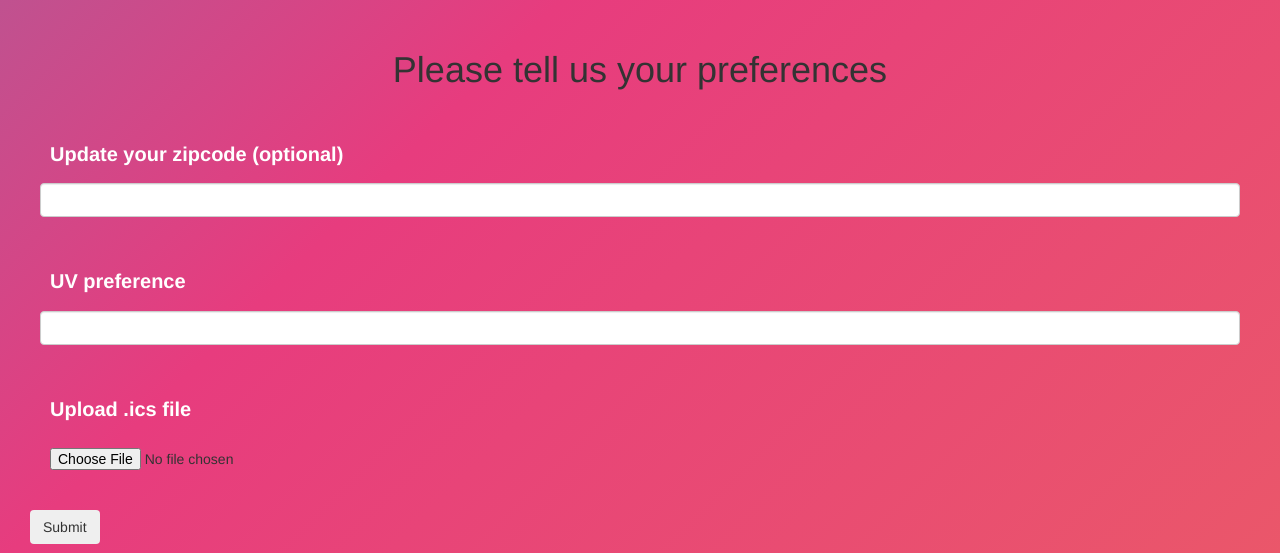
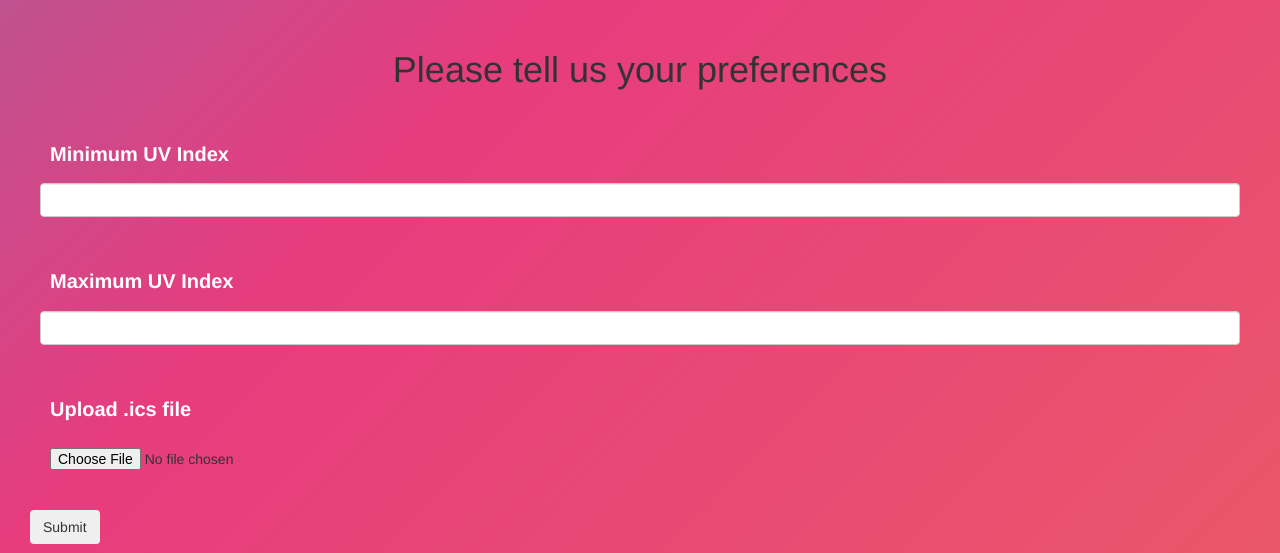
Before and after one commit to CaptFalc/Tanning-Scheduler, a Flask app: template templates/layout.html in a window 1280 px wide. Shown: the top 553 px of the page. Run offline with Flask 2, Linux system fonts and the light colour scheme; the template is opened without the code that fills it, so the values that code supplies are empty.

Commit message:
Fixed typos, small style changes.

```diff
--- a/app.py
+++ b/app.py
@@ -41,43 +41,49 @@ users = cursor.fetchall()
 
 
 def getUvi(lat, lon, exclude="minutely,current,alerts"):
-	#Takes coordinates (ints), returns tuple of two lists: uv index of next 48 hours and 5 days.
+    # Takes coordinates (ints), returns tuple of two lists: uv index of next 48 hours and 5 days.
     apikey = os.environ.get('apikey')
-    api_url = "https://api.openweathermap.org/data/3.0/onecall?lat={0}&lon={1}&exclude={2}&appid={3}".format(lat, lon, exclude, apikey)
-    response=requests.get(api_url)
-    response=response.json()
-    hours=[]
-    days=[]
+    api_url = "https://api.openweathermap.org/data/3.0/onecall?lat={0}&lon={1}&exclude={2}&appid={3}".format(
+        lat, lon, exclude, apikey)
+    response = requests.get(api_url)
+    response = response.json()
+    hours = []
+    days = []
     for x in response["hourly"]:
-        dt=x["dt"]
-        uvi=x["uvi"]
-        hours.append(dt,uvi)
+        dt = x["dt"]
+        uvi = x["uvi"]
+        hours.append(dt, uvi)
     print("daily")
     for x in range(5):
-        y=response["daily"][x]
-        dt=y["dt"]
-        uvi=y["uvi"]
-        days.append((dt,uvi))
-    return (hours,days)
+        y = response["daily"][x]
+        dt = y["dt"]
+        uvi = y["uvi"]
+        days.append((dt, uvi))
+    return (hours, days)
+
 
 def getLocation(user):
-	#Gets location of user from database, if not found returns False
-	cursor=conn.cursor()
-	if cursor.execute("SELECT lat,lon from zipcodes where zipcode in(select zipcode from users where email='{0}')".format(user)):
-		return cursor.fetchone()
-	else:
-		cursor.execute("Select zipcode from users where email='{0}'".format(user))
-		zipcode=cursor.fetchone()
-		latlon=getlatLon(zipcode)
-		cursor.execute("Insert INTO zipcodes (zipcode,lat,lon) VALUES (%s,%s,%s)",zipcode,latlon[0],latlon[1])
-		conn.commit()
-		return latlon
+    # Gets location of user from database, if not found returns False
+    cursor = conn.cursor()
+    if cursor.execute("SELECT lat,lon from zipcodes where zipcode in(select zipcode from users where email='{0}')".format(user)):
+        return cursor.fetchone()
+    else:
+        cursor.execute(
+            "Select zipcode from users where email='{0}'".format(user))
+        zipcode = cursor.fetchone()
+        latlon = getlatLon(zipcode)
+        cursor.execute("Insert INTO zipcodes (zipcode,lat,lon) VALUES (%s,%s,%s)",
+                       zipcode, latlon[0], latlon[1])
+        conn.commit()
+        return latlon
 
 
-#Starter code for finding schedule. Takes user, uv preferences, schedule, outputs uv schedule data
-def getSchedule(useremail,preferences,schedule=None):
-    location=getLocation(useremail)
+# Starter code for finding schedule. Takes user, uv preferences, schedule, outputs uv schedule data
+def getSchedule(useremail, uvpref, schedule=None):
+    location = getLocation(useremail)
     return 0
+
+
 '''
 	if location:
 		cursor=conn.cursor()
@@ -86,58 +92,61 @@ def getSchedule(useremail,preferences,schedule=None):
 		return False
 '''
 
+
 def getUserList():
-	cursor = conn.cursor()
-	cursor.execute("SELECT email from Users")
-	return cursor.fetchall()
+    cursor = conn.cursor()
+    cursor.execute("SELECT email from Users")
+    return cursor.fetchall()
+
 
 def isEmailUnique(email):
-	#use this to check if a email has already been registered
-	cursor = conn.cursor()
-	if cursor.execute("SELECT email  FROM Users WHERE email = '{0}'".format(email)):
-		#this means there are greater than zero entries with that email
-		return False
-	else:
-		return True
+    # use this to check if a email has already been registered
+    cursor = conn.cursor()
+    if cursor.execute("SELECT email  FROM Users WHERE email = '{0}'".format(email)):
+        # this means there are greater than zero entries with that email
+        return False
+    else:
+        return True
 
 
 def getlatLon(zip):
     country = pgeocode.Nominatim('us')
     query = country.query_postal_code(zip)
-    latlon=(query["latitude"],query["longitude"])
+    latlon = (query["latitude"], query["longitude"])
     return latlon
 
 
-
-#end login code
+# end login code
 
 class User(flask_login.UserMixin):
-	pass
+    pass
+
 
 @login_manager.user_loader
 def user_loader(email):
-	users = getUserList()
-	if not(email) or email not in str(users):
-		return
-	user = User()
-	user.id = email
-	return user
+    users = getUserList()
+    if not(email) or email not in str(users):
+        return
+    user = User()
+    user.id = email
+    return user
 
 
 @login_manager.request_loader
 def request_loader(request):
-	users = getUserList()
-	email = request.form.get('email')
-	if not(email) or email not in str(users):
-		return
-	user = User()
-	user.id = email
-	cursor = mysql.connect().cursor()
-	cursor.execute("SELECT password FROM Users WHERE email = '{0}'".format(email))
-	data = cursor.fetchall()
-	pwd = str(data[0][0])
-	user.is_authenticated = request.form['password'] == pwd
-	return user
+    users = getUserList()
+    email = request.form.get('email')
+    if not(email) or email not in str(users):
+        return
+    user = User()
+    user.id = email
+    cursor = mysql.connect().cursor()
+    cursor.execute(
+        "SELECT password FROM Users WHERE email = '{0}'".format(email))
+    data = cursor.fetchall()
+    pwd = str(data[0][0])
+    user.is_authenticated = request.form['password'] == pwd
+    return user
 
 
 '''
@@ -150,8 +159,8 @@ def new_page_function():
 
 @app.route('/login', methods=['GET', 'POST'])
 def login():
-	if flask.request.method == 'GET':
-		return '''
+    if flask.request.method == 'GET':
+        return '''
 			   <form action='login' method='POST'>
 				<input type='text' name='email' id='email' placeholder='email'></input>
 				<input type='password' name='password' id='password' placeholder='password'></input>
@@ -159,67 +168,68 @@ def login():
 			   </form></br>
 		   <a href='/'>Home</a>
 			   '''
-	# The request method is POST (page is recieving data)
-	email = flask.request.form['email']
-	cursor = conn.cursor()
-	# check if email is registered
-	if cursor.execute("SELECT password FROM Users WHERE email = '{0}'".format(email)):
-		data = cursor.fetchall()
-		pwd = str(data[0][0])
-		if flask.request.form['password'] == pwd:
-			user = User()
-			user.id = email
-			flask_login.login_user(user)  # okay login in user
-			# protected is a function defined in this file
-			return flask.redirect(flask.url_for('protected'))
+    # The request method is POST (page is recieving data)
+    email = flask.request.form['email']
+    cursor = conn.cursor()
+    # check if email is registered
+    if cursor.execute("SELECT password FROM Users WHERE email = '{0}'".format(email)):
+        data = cursor.fetchall()
+        pwd = str(data[0][0])
+        if flask.request.form['password'] == pwd:
+            user = User()
+            user.id = email
+            flask_login.login_user(user)  # okay login in user
+            # protected is a function defined in this file
+            return flask.redirect(flask.url_for('protected'))
 
-	# information did not match
-	return "<a href='/login'>Try again</a>\
+    # information did not match
+    return "<a href='/login'>Try again</a>\
 			</br><a href='/register'>or make an account</a>"
 
 
 @app.route('/logout')
 def logout():
-	flask_login.logout_user()
-	return render_template('hello.html', message='Logged out')
+    flask_login.logout_user()
+    return render_template('hello.html', message='Logged out')
 
 
 @login_manager.unauthorized_handler
 def unauthorized_handler():
-	return render_template('unauth.html')
+    return render_template('unauth.html')
 
 # you can specify specific methods (GET/POST) in function header instead of inside the functions as seen earlier
 
 
 @app.route("/register", methods=['GET'])
 def register():
-	return render_template('register.html', supress='True')
+    return render_template('register.html', supress='True')
 
 
 @app.route("/register", methods=['POST'])
 def register_user():
-	try:
-		email=request.form.get('email')
-		name=request.form.get('name')
-		password=request.form.get('password')
-		zipcode=request.form.get('zipcode')
-	except:
-		print("couldn't find all tokens") #this prints to shell, end users will not see this (all print statements go to shell)
-		return flask.redirect(flask.url_for('register'))
-	cursor = conn.cursor()
-	test =  isEmailUnique(email)
-	if test:
-		print(cursor.execute("INSERT INTO Users (email, name, password, zipcode) VALUES (%s, %s,%s,%s)",(email, name, password,zipcode)))
-		conn.commit()
-		#log user in
-		user = User()
-		user.id = email
-		flask_login.login_user(user)
-		return render_template('hello.html', name=email, message='Account Created!')
-	else:
-		print("couldn't find all tokens")
-		return flask.redirect(flask.url_for('register'))
-
+    try:
+        email = request.form.get('email')
+        name = request.form.get('name')
+        password = request.form.get('password')
+        zipcode = request.form.get('zipcode')
+    except:
+        # this prints to shell, end users will not see this (all print statements go to shell)
+        print("couldn't find all tokens")
+        return flask.redirect(flask.url_for('register'))
+    cursor = conn.cursor()
+    test = isEmailUnique(email)
+    if test:
+        print(cursor.execute("INSERT INTO Users (email, name, password, zipcode) VALUES (%s, %s,%s,%s)",
+              (email, name, password, zipcode)))
+        conn.commit()
+        # log user in
+        user = User()
+        user.id = email
+        flask_login.login_user(user)
+        return render_template('hello.html', name=email, message='Account Created!')
+    else:
+        print("couldn't find all tokens")
+        return flask.redirect(flask.url_for('register'))
 
 
 # default page
@@ -227,26 +237,33 @@ def register_user():
 
 @app.route("/", methods=['GET'])
 def hello():
-	return render_template('hello.html')
+    return render_template('hello.html')
 
 
 @app.route("/scheduler", methods=['POST'])
 @flask_login.login_required
 def calendar():
-	#gets user inputs, redirects to page with schedule
-	try:
-		preferences=request.form.get('preferences')
-		schedule=request.form.get('schedule')
-		useremail=flask_login.current_user.id
-	except:
-		print("couldn't find all tokens") #this prints to shell, end users will not see this (all print statements go to shell)
-	schedule=getSchedule(useremail,preferences,schedule)
-	if(schedule):
-		pass
-	else:
-		print("Error")
+    # gets user inputs, redirects to page with schedule
+    try:
+        uvmin=request.form.get('uvmin')
+        uvmax=request.form.get('uvmax')
+        uvpref=(uvmin,uvmax)
+        try:
+            schedule=request.form.get('schedule')
+        except:
+            pass
+        useremail = flask_login.current_user.id
+    except:
+        # this prints to shell, end users will not see this (all print statements go to shell)
+        print("couldn't find all tokens")
+    schedule = getSchedule(useremail, uvpref, schedule)
+    if(schedule):
+        pass
+    else:
+        print("Error")
+
 
 if __name__ == "__main__":
-	# this is invoked when in the shell  you run
-	# $ python app.py
-	app.run(port=5000, debug=True)
+    # this is invoked when in the shell  you run
+    # $ python app.py
+    app.run(port=5000, debug=True)
--- a/templates/hello.html
+++ b/templates/hello.html
@@ -10,9 +10,9 @@
     <div class="content">
       <h1>Your Tanning Scheduler</h1>
       <p>Time for some tan lines and good times!
-      Register or log-in if you are a returning costumer</p>
-     <button onclick="location.href='/register'" type="button"> <span> </span>Sign Up </buttom>
-      <button onclick="location.href='/login'" type="button" > <span> </span>Log In </buttom>
+      Register or log-in if you are a returning customer</p>
+     <button onclick="location.href='/register'" type="button"> <span> </span>Sign Up </button>
+      <button onclick="location.href='/login'" type="button" > <span> </span>Log In </button>
     </div>
   </div>
 </body>
--- a/templates/layout.html
+++ b/templates/layout.html
@@ -11,24 +11,28 @@
 <!-- Include all compiled plugins (below), or include individual files as needed -->
 <script src="https://cdn.jsdelivr.net/npm/bootstrap@3.4.1/dist/js/bootstrap.min.js" integrity="sha384-aJ21OjlMXNL5UyIl/XNwTMqvzeRMZH2w8c5cRVpzpU8Y5bApTppSuUkhZXN0VxHd" crossorigin="anonymous"></script>
 <h1>Please tell us your preferences</h1>
-<form method="POST">
+<form method="POST" action="/scheduler">
+     <div class="mb-3">
+        <label for="uvmin" class="style"> Minimum UV Index</label>
+        <input type="number" name="uvmin" class="form-control" /> <br />
+     </div>
+     <div class="mb-3">
+        <label for="uvmax" class="style"> Maximum UV Index</label>
+        <input type="number" name="uvmax" class="form-control" /> <br />
+     </div>
     <div class="mb-3">
-        <label for="zipcode" class="style">Update your zipcode (optional)</label>
-        <input type="number" name="zipcode" class="form-control" /> <br />
+        <label for="schedule" class="style"> Upload .ics file </label>
+        <input id ="schedule" type="file" name="schedule" accept=".ics" class="form-label" /> <br />
     </div>
-
-     <div class="mb-3">
-        <label for="uvindex" class="style"> UV preference</label>
-        <input type="number" name="uvindex" class="form-control" /> <br />
-     </div>
-
-    <div class="mb-3">
-        <label for="file" class="style""> Upload .ics file </label>
-        <input id ="file" type="file" name="myImage" accept=".ics" class="form-label" /> <br />
-    </div>
-
     <input class="btn btn-light" type="submit" value="Submit">
 
 </form>
+<!--
+<div class="mb-3">
+    <label for="zipcode" class="style">Update your zipcode<label>
+    <input type="number" name="zipcode" class="form-control" /> <br />
+        make this a different button, post request to some page.
+</div>
+-->
 </body>
 </html>
--- a/templates/register.html
+++ b/templates/register.html
@@ -27,7 +27,7 @@
                         </div>
 
                         <div class="input-box">
-                        <label> Enter your zipcode (optional): </label>
+                        <label> Enter your zipcode: </label>
                         <input type="zipcode"  pattern="[0-9]{5}" name="zipcode" placeholder="Put in your zipcode"/>
                         </div>
 
```
